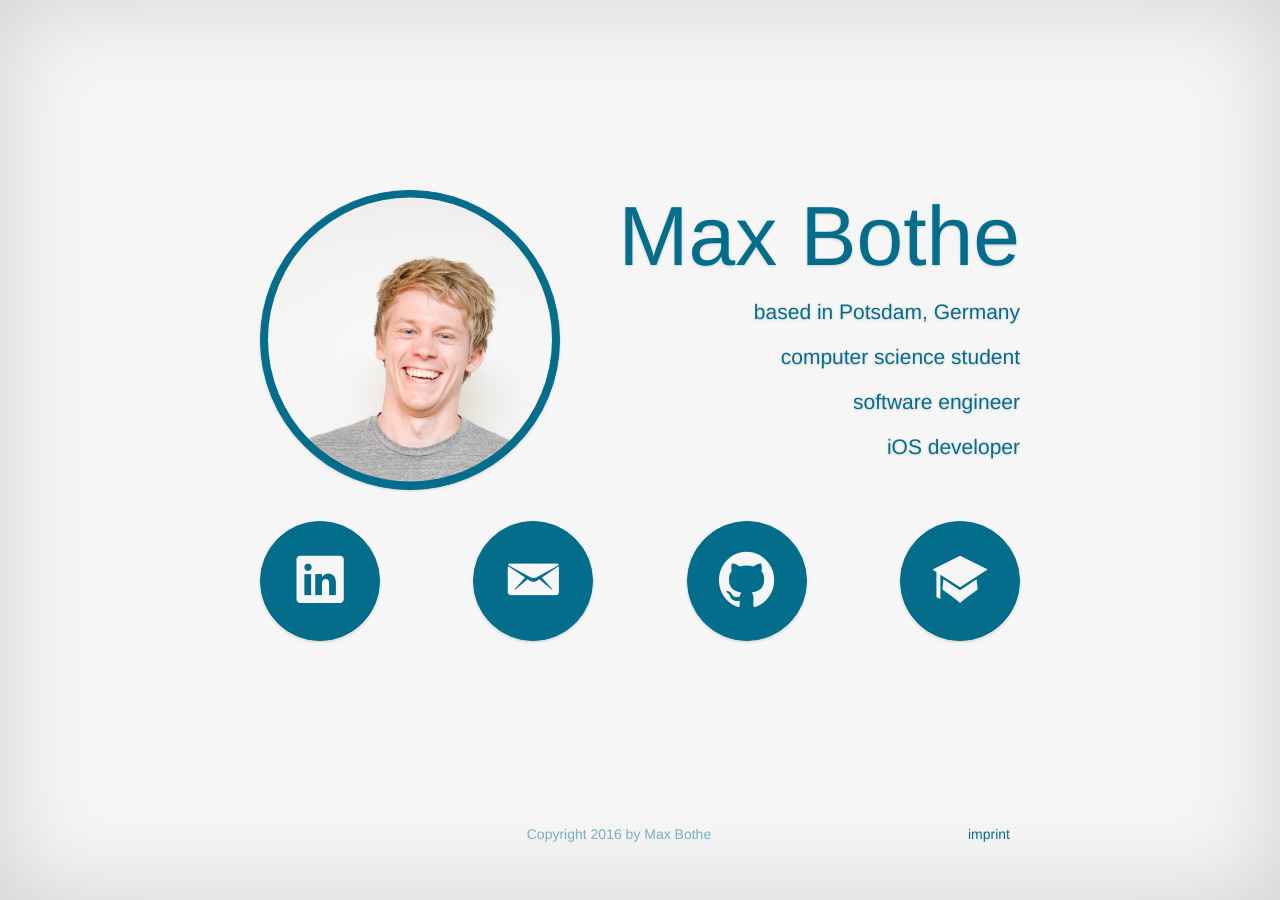
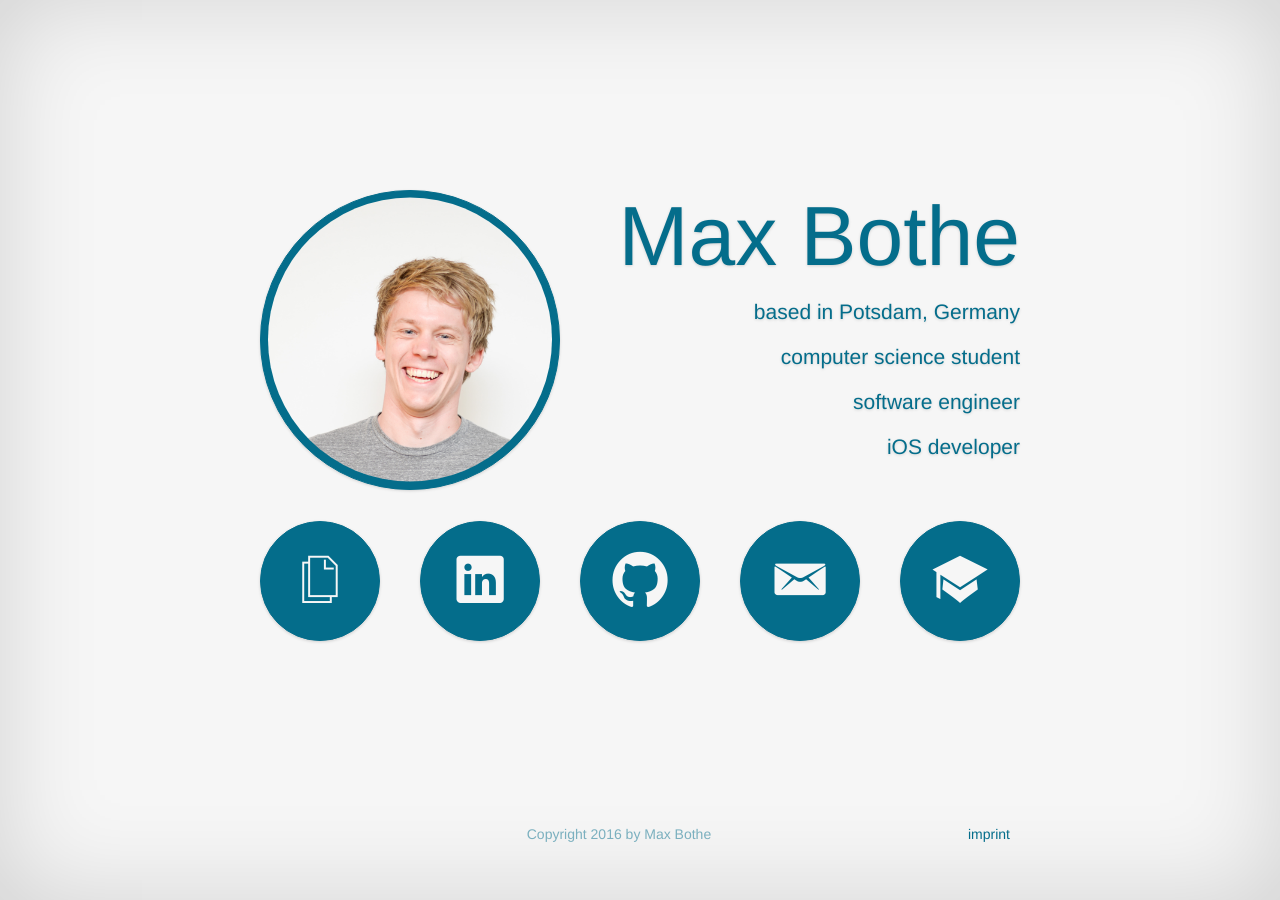
Before and after one commit to mathebox/mathebox.github.io, a Jekyll site: the page built from index.html, in a window 1280 px wide. Built offline with Jekyll 4.4.1, drawn with Linux system fonts in a browser that asks for light colours; some web fonts are replaced.

Commit message:
Add link to cv.

```diff
--- a/index.html
+++ b/index.html
@@ -18,6 +18,13 @@ layout: default
 
     <div id="external-links" >
         <div>
+            <a href="http://www.maxbothe.de/cv/maxbothe-cv.pdf">
+                <div class="circle">
+                    <i class="icon ion-ios-copy-outline"></i>
+                </div>
+            </a>
+        </div>
+        <div>
             <a href="https://de.linkedin.com/in/maxbothe">
                 <div class="circle">
                     <i class="icon ion-social-linkedin"></i>
@@ -25,16 +32,16 @@ layout: default
             </a>
         </div>
         <div>
-            <a href="http://www.google.com/recaptcha/mailhide/d?k=01tCtCIP7lw9_NKerpDacKPA==&amp;c=YZRh2otCbmCtJpgyagDsvS36XHxeM5I-UWkyRvWhCcE=" onclick="window.open('http://www.google.com/recaptcha/mailhide/d?k\07501tCtCIP7lw9_NKerpDacKPA\75\75\46c\75YZRh2otCbmCtJpgyagDsvS36XHxeM5I-UWkyRvWhCcE\075', '', 'toolbar=0,scrollbars=0,location=0,statusbar=0,menubar=0,resizable=0,width=500,height=300'); return false;" title="Reveal this e-mail address">
+            <a href="https://github.com/mathebox">
                 <div class="circle">
-                    <i class="icon ion-email"></i>
+                    <i class="icon ion-social-github"></i>
                 </div>
             </a>
         </div>
         <div>
-            <a href="https://github.com/mathebox">
+            <a href="http://www.google.com/recaptcha/mailhide/d?k=01tCtCIP7lw9_NKerpDacKPA==&amp;c=YZRh2otCbmCtJpgyagDsvS36XHxeM5I-UWkyRvWhCcE=" onclick="window.open('http://www.google.com/recaptcha/mailhide/d?k\07501tCtCIP7lw9_NKerpDacKPA\75\75\46c\75YZRh2otCbmCtJpgyagDsvS36XHxeM5I-UWkyRvWhCcE\075', '', 'toolbar=0,scrollbars=0,location=0,statusbar=0,menubar=0,resizable=0,width=500,height=300'); return false;" title="Reveal this e-mail address">
                 <div class="circle">
-                    <i class="icon ion-social-github"></i>
+                    <i class="icon ion-email"></i>
                 </div>
             </a>
         </div>
```
